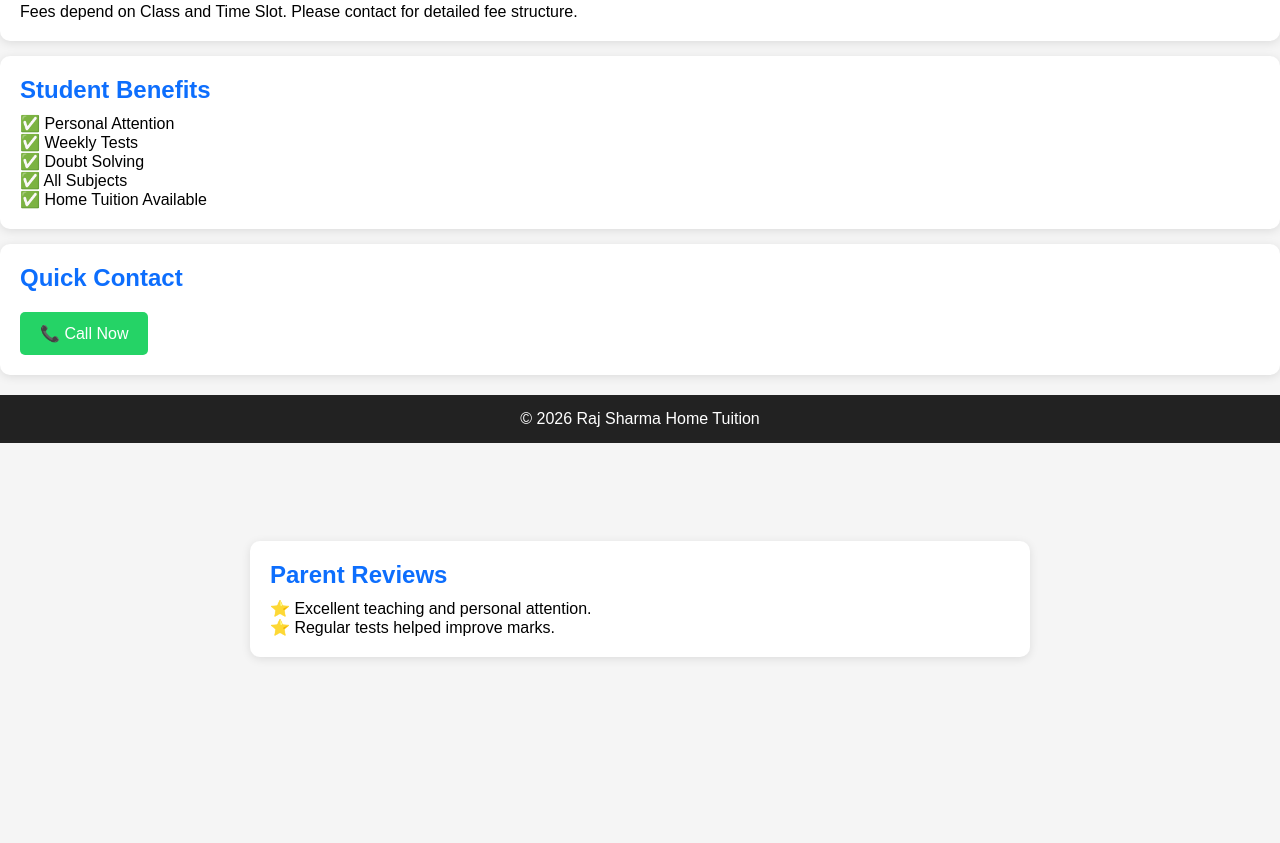
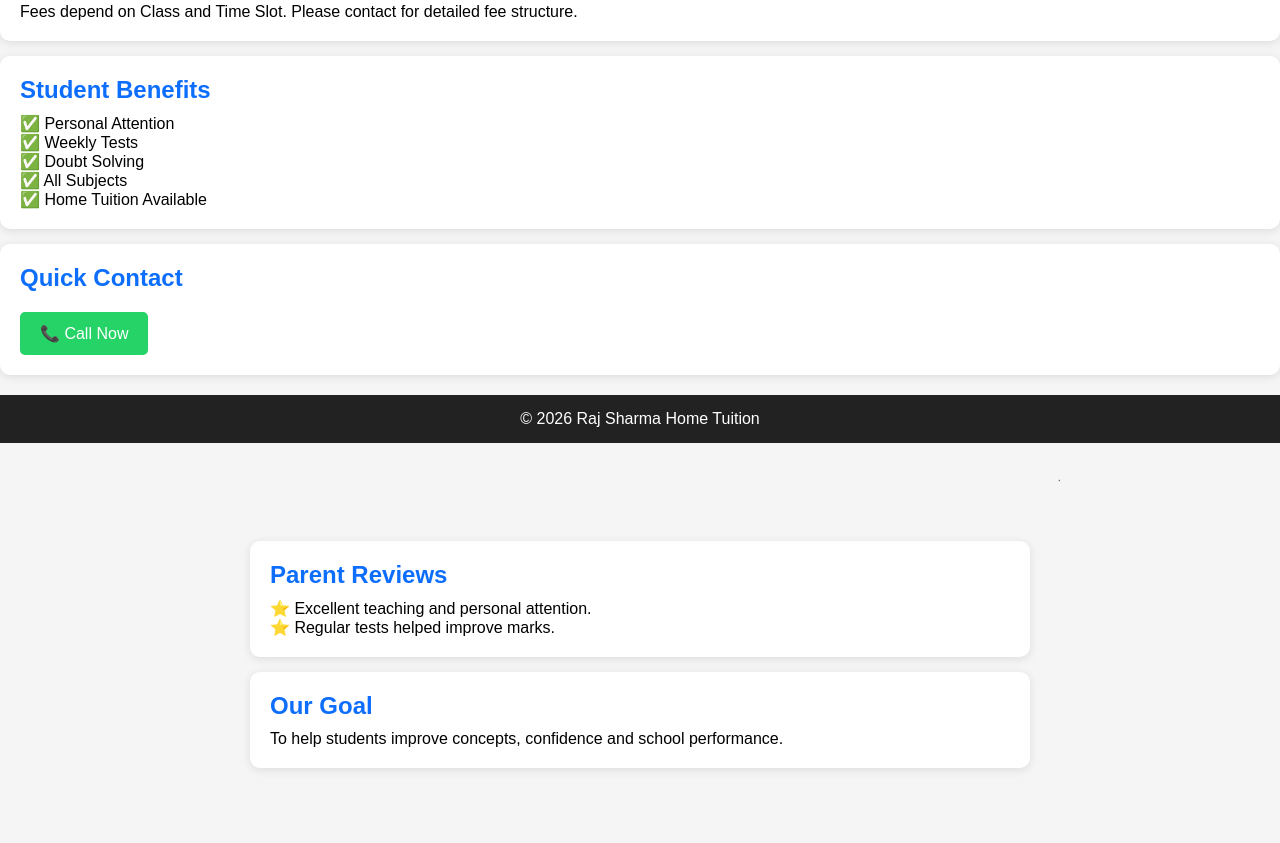
Before and after one commit to rajsharma33/raj-home-tuition, a plain HTML site: page index.html in a window 1280 px wide. Shown: the part 1220-2063 px from the top of the page. Before the commit the page ends 1952 px from the top, so only its background shows below. Drawn offline with Linux system fonts and the light colour scheme.

Commit message:
Update index.html

```diff
--- a/index.html
+++ b/index.html
@@ -150,4 +150,7 @@
 <h2>Parent Reviews</h2>
 <p>⭐ Excellent teaching and personal attention.</p>
 <p>⭐ Regular tests helped improve marks.</p>
-</div></section>
+</div><div class="card">
+<h2>Our Goal</h2>
+<p>To help students improve concepts, confidence and school performance.</p>
+</div>
```
